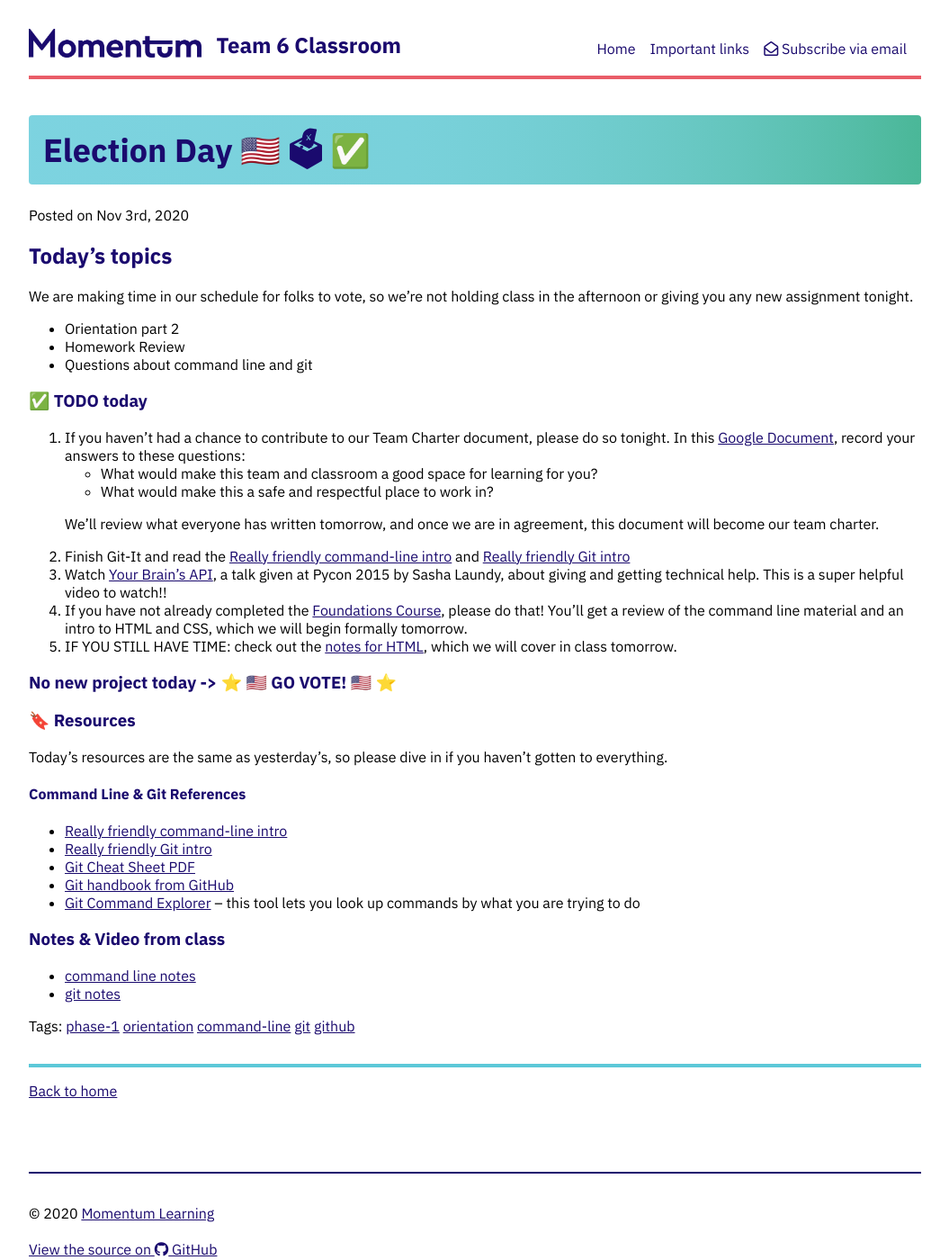
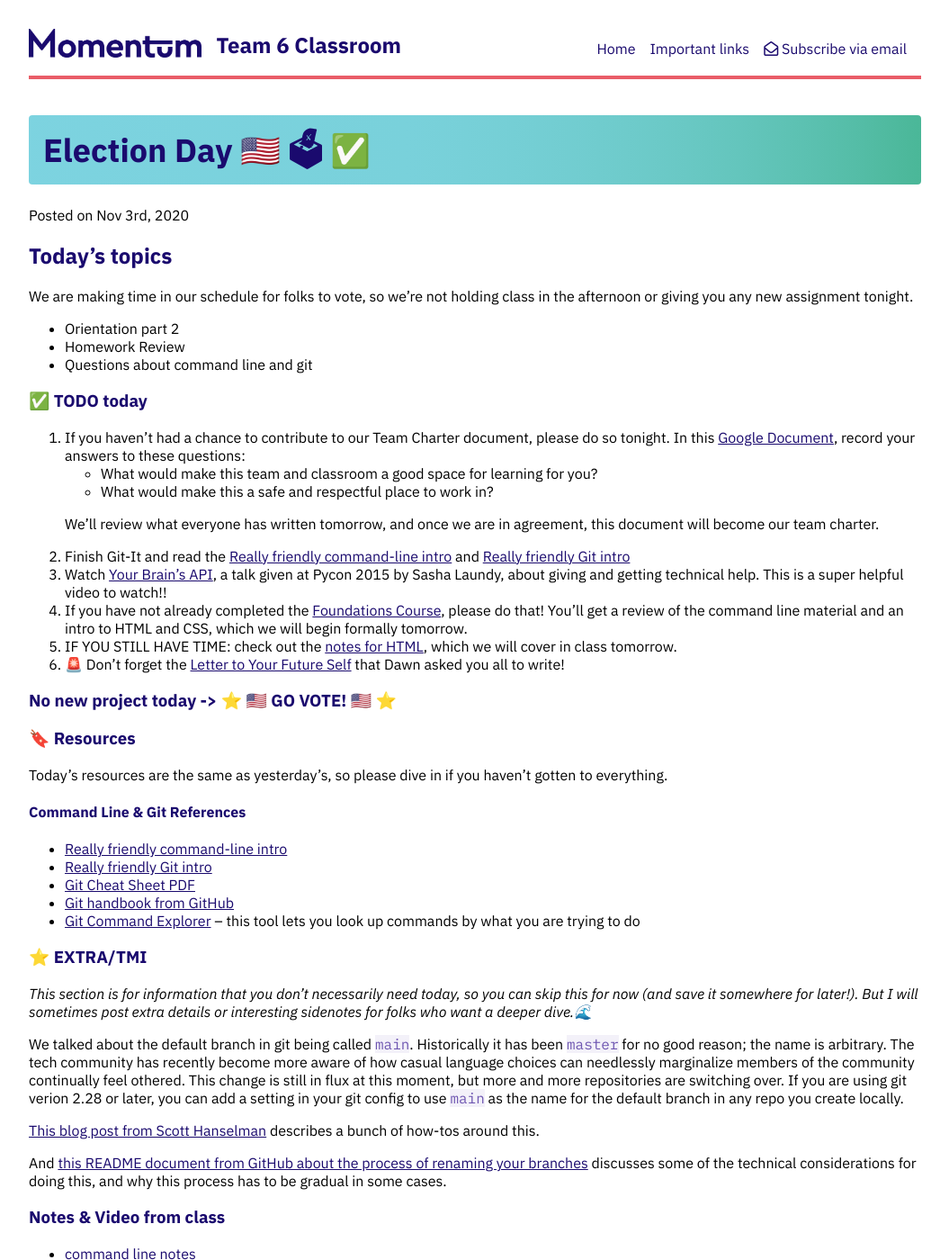
Before and after one commit to momentum-team-6/momentum-team-6.github.io, a Jekyll site: the page built from _posts/2020-11-03-git-review.md, in a window 1280 px wide and 1400 px high. Shown: the whole window at 90% size, without its empty margins (112-1167 px from the left). Built offline with Jekyll 4.4.1, drawn with Linux system fonts in a browser that asks for light colours; nearby versions of some CDN libraries.

Commit message:
Add extra info and links

```diff
--- a/_posts/2020-11-03-git-review.md
+++ b/_posts/2020-11-03-git-review.md
@@ -24,6 +24,7 @@ We are making time in our schedule for folks to vote, so we're not holding class
 3. Watch [Your Brain's API](https://youtu.be/hY14Er6JX2s), a talk given at Pycon 2015 by Sasha Laundy, about giving and getting technical help. This is a super helpful video to watch!!
 4. If you have not already completed the [Foundations Course](https://foundations.momentumlearn.com/), please do that! You'll get a review of the command line material and an intro to HTML and CSS, which we will begin formally tomorrow.
 5. IF YOU STILL HAVE TIME: check out the [notes for HTML](https://github.com/momentum-team-6/notes/blob/main/html.md), which we will cover in class tomorrow.
+6. 🚨 Don't forget the [Letter to Your Future Self](https://docs.google.com/forms/d/1AhHelZ9EZaa4YYRTlYUe9_FrcLrmdqXfATnll07Md70/viewform?edit_requested=true) that Dawn asked you all to write!
 
 ### No new project today -> ⭐ 🇺🇸 GO VOTE! 🇺🇸 ⭐
 
@@ -39,6 +40,17 @@ Today's resources are the same as yesterday's, so please dive in if you haven't
 - [Git handbook from GitHub](https://guides.github.com/introduction/git-handbook/)
 - [Git Command Explorer](https://gitexplorer.com/) -- this tool lets you look up commands by what you are trying to do
 
+### ⭐ EXTRA/TMI
+
+_This section is for information that you don't necessarily need today, so you can skip this for now (and save it somewhere for later!). But I will sometimes post extra details or interesting sidenotes for folks who want a deeper dive.🌊_
+
+
+We talked about the default branch in git being called `main`. Historically it has been `master` for no good reason; the name is arbitrary. The tech community has recently become more aware of how casual language choices can needlessly marginalize members of the community continually feel othered. This change is still in flux at this moment, but more and more repositories are switching over. If you are using git verion 2.28 or later, you can add a setting in your git config to use `main` as the name for the default branch in any repo you create locally.
+
+[This blog post from Scott Hanselman](https://www.hanselman.com/blog/easily-rename-your-git-default-branch-from-master-to-main) describes a bunch of how-tos around this.
+
+And [this README document from GitHub about the process of renaming your branches](https://github.com/github/renaming) discusses some of the technical considerations for doing this, and why this process has to be gradual in some cases.
+
 ### Notes & Video from class
 
 - [command line notes](https://github.com/momentum-team-6/notes/blob/main/command-line.md)
```
